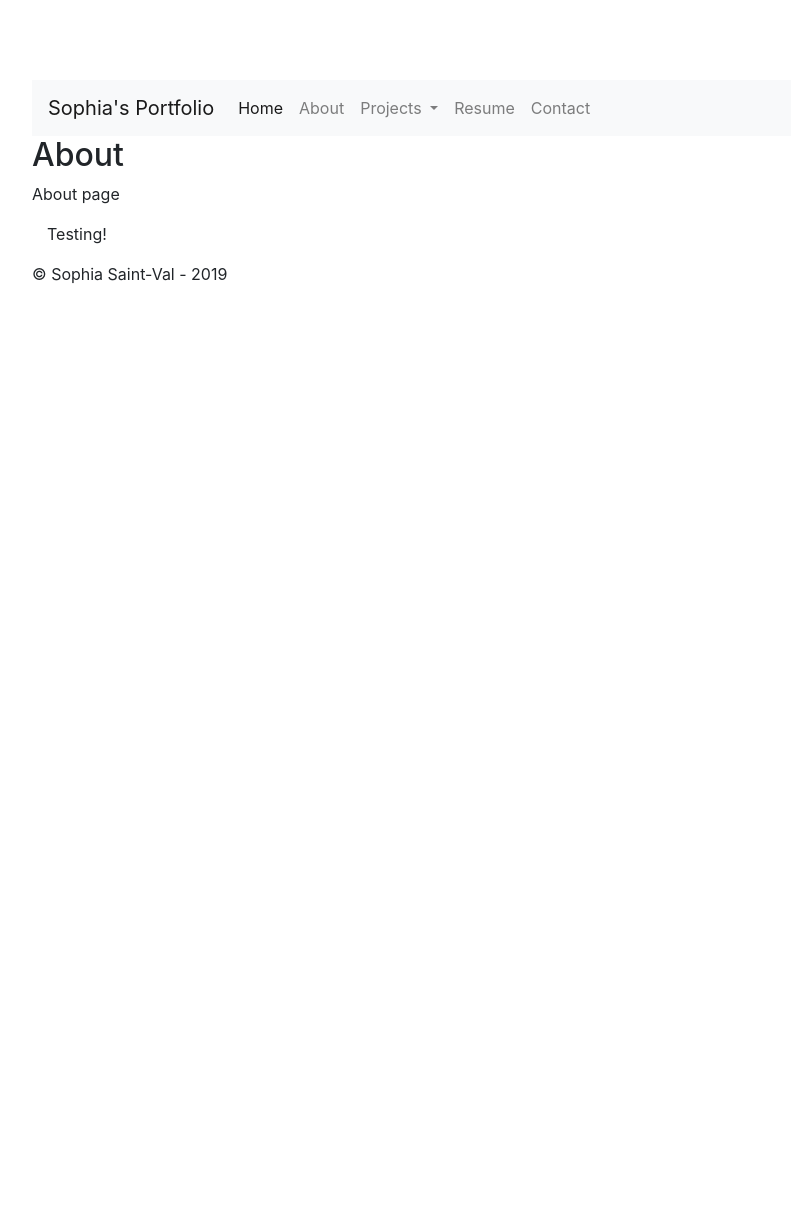
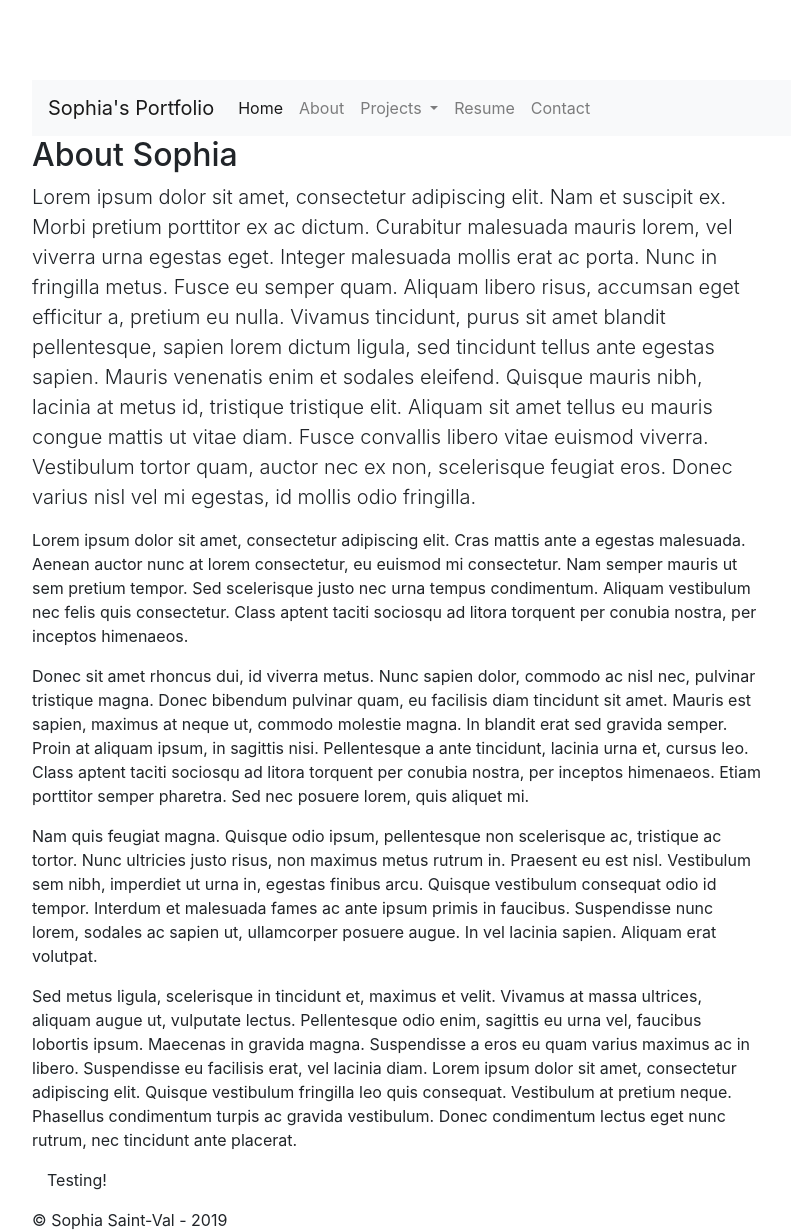
Before and after one commit to stval98/stval98.github.io, a Jekyll site: the page built from about/index.html, in a window 1280 px wide. Shown: the whole page, without its empty margins (53-844 px from the left). Built offline with Jekyll 4.4.1, drawn with Linux system fonts in a browser that asks for light colours; before the commit the page ends 900 px from its top, so only the background shows below that.

Commit message:
feature: about page content

```diff
--- a/about/index.html
+++ b/about/index.html
@@ -1,6 +1,40 @@
 ---
 layout: default
 ---
-            <h2>About</h2>
-            <p>About page</p>
+    <h2>About Sophia</h2>
+
+    <p class="lead">
+        Lorem ipsum dolor sit amet, consectetur adipiscing elit. Nam et suscipit ex. Morbi pretium porttitor ex ac dictum.
+        Curabitur malesuada mauris lorem, vel viverra urna egestas eget. Integer malesuada mollis erat ac porta. Nunc in
+        fringilla metus. Fusce eu semper quam. Aliquam libero risus, accumsan eget efficitur a, pretium eu nulla. Vivamus
+        tincidunt, purus sit amet blandit pellentesque, sapien lorem dictum ligula, sed tincidunt tellus ante egestas
+        sapien. Mauris venenatis enim et sodales eleifend. Quisque mauris nibh, lacinia at metus id, tristique tristique
+        elit. Aliquam sit amet tellus eu mauris congue mattis ut vitae diam. Fusce convallis libero vitae euismod viverra.
+        Vestibulum tortor quam, auctor nec ex non, scelerisque feugiat eros. Donec varius nisl vel mi egestas, id mollis
+        odio fringilla.
+    </p>
+    <p>
+
+        Lorem ipsum dolor sit amet, consectetur adipiscing elit. Cras mattis ante a egestas malesuada. Aenean auctor nunc at
+        lorem consectetur, eu euismod mi consectetur. Nam semper mauris ut sem pretium tempor. Sed scelerisque justo nec
+        urna tempus condimentum. Aliquam vestibulum nec felis quis consectetur. Class aptent taciti sociosqu ad litora
+        torquent per conubia nostra, per inceptos himenaeos.
+    </p>
+    Donec sit amet rhoncus dui, id viverra metus. Nunc sapien dolor, commodo ac nisl nec, pulvinar tristique magna. Donec bibendum pulvinar quam, eu facilisis diam tincidunt sit amet. Mauris est sapien, maximus at neque ut, commodo molestie magna. In blandit erat sed gravida semper. Proin at aliquam ipsum, in sagittis nisi. Pellentesque a ante tincidunt, lacinia urna et, cursus leo. Class aptent taciti sociosqu ad litora torquent per conubia nostra, per inceptos himenaeos. Etiam porttitor semper pharetra. Sed nec posuere lorem, quis aliquet mi.
+    </p>
+    <p>
+        Nam quis feugiat magna. Quisque odio ipsum, pellentesque non scelerisque ac, tristique ac tortor. Nunc ultricies
+        justo risus, non maximus metus rutrum in. Praesent eu est nisl. Vestibulum sem nibh, imperdiet ut urna in, egestas
+        finibus arcu. Quisque vestibulum consequat odio id tempor. Interdum et malesuada fames ac ante ipsum primis in
+        faucibus. Suspendisse nunc lorem, sodales ac sapien ut, ullamcorper posuere augue. In vel lacinia sapien. Aliquam
+        erat volutpat.
+    </p>
+    <p>
+        Sed metus ligula, scelerisque in tincidunt et, maximus et velit. Vivamus at massa ultrices, aliquam augue ut,
+        vulputate lectus. Pellentesque odio enim, sagittis eu urna vel, faucibus lobortis ipsum. Maecenas in gravida magna.
+        Suspendisse a eros eu quam varius maximus ac in libero. Suspendisse eu facilisis erat, vel lacinia diam. Lorem ipsum
+        dolor sit amet, consectetur adipiscing elit. Quisque vestibulum fringilla leo quis consequat. Vestibulum at pretium
+        neque. Phasellus condimentum turpis ac gravida vestibulum. Donec condimentum lectus eget nunc rutrum, nec tincidunt
+        ante placerat.
+    </p>
 </div>
```
Also changed, not shown: _layouts/flayout.html (added, +49 -0 lines).
